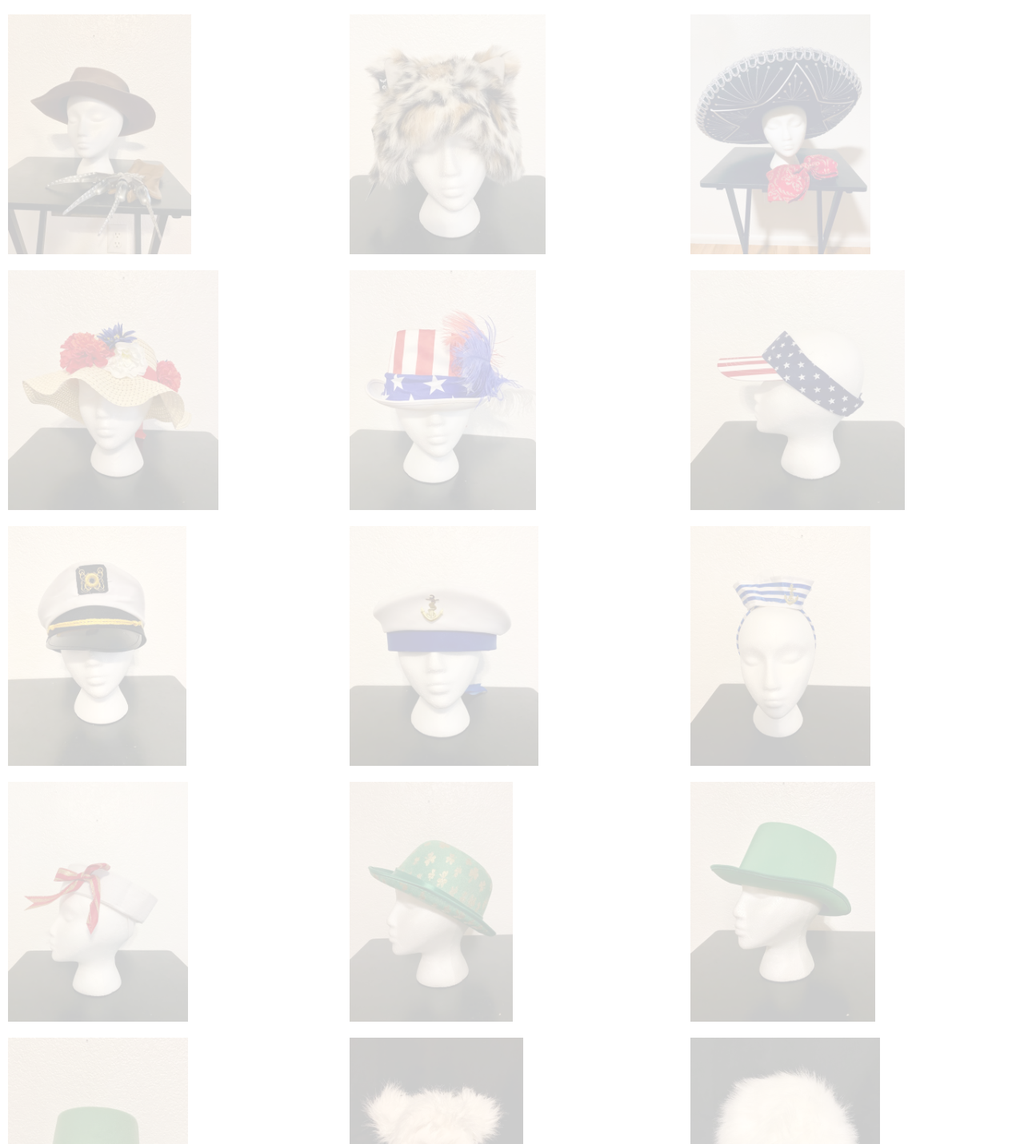
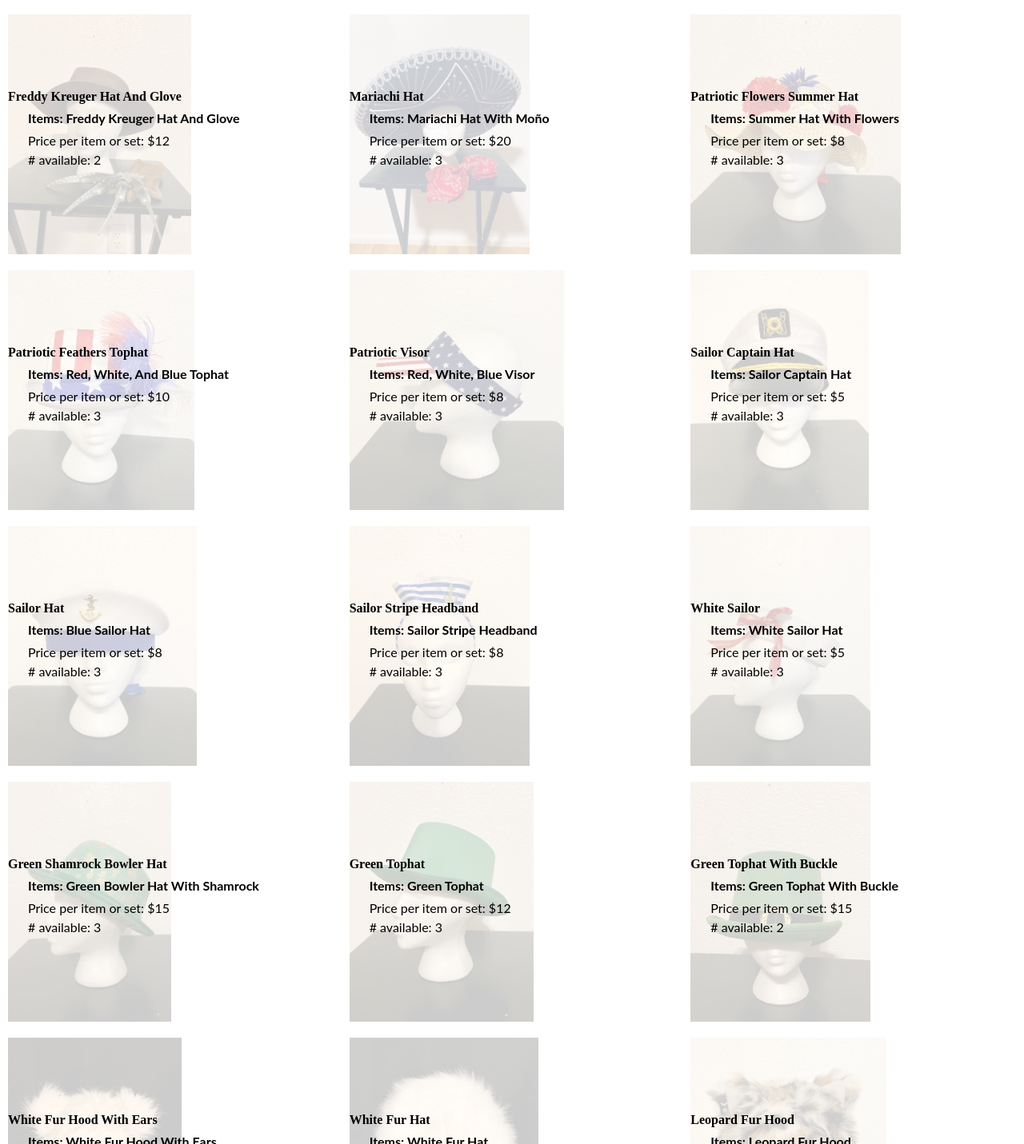
Before and after one commit to alvillaraza/boss-marketplace, a React (Create React App) app: page /hats in a window 1280 px wide. Shown: the part 439-1870 px from the top of the page at 80% size. Built offline with nearby package versions, Linux system fonts and the light colour scheme; a web font is replaced by a local one.

Commit message:
hats desc

```diff
--- a/src/App.css
+++ b/src/App.css
@@ -58,30 +58,30 @@
 .Marketplace .photo > div {
   z-index: 1;
 }
-.Marketplace .description-wrapper {
+.description-wrapper {
   opacity: 0;
   transition-property: opacity;
   transition-duration: 0.5s;
   padding: 10px;
 }
-.Marketplace .description-wrapper h4,
-.Marketplace .description-wrapper .item-title {
+.description-wrapper h4,
+.description-wrapper .item-title {
   text-transform: capitalize;
   line-height: 1;
   font-weight: 700;
   margin-block: 3px;
 }
-.Marketplace .description-wrapper p {
+.description-wrapper p {
   font-family: 'Lato', sans-serif;
   line-height: 0.5;
   padding-left: 20px;
 }
-.Marketplace .description-wrapper .description {
+.description-wrapper .description {
   padding: 5px;
 }
-.Marketplace:hover img {
+:hover img {
   opacity: 0.2;
 }
-.Marketplace:hover .description-wrapper {
+:hover .description-wrapper {
   opacity: 1;
 }
--- a/src/App.less
+++ b/src/App.less
@@ -59,6 +59,7 @@
       z-index: 1;
     }
   }
+}
 
 .description-wrapper {
   opacity: 0;
@@ -93,4 +94,3 @@
     opacity: 1;
   }
 }
-}
--- /dev/null
+++ b/src/Hats/Description.js
@@ -0,0 +1,18 @@
+function Description({ hatName, itemized }) {
+
+  return (
+    <div className="description-wrapper">
+      <h4>{hatName}</h4>
+      {itemized.map((item, idx) => {
+        return (
+          <div className="description" key={idx}>
+            <p className="item-title">Items: {item.item}</p>
+            <p>Price per item or set: ${item.price}</p>
+            <p># available: {item.count}</p>
+          </div>
+        );
+      })}
+    </div>
+  );
+}
+export default Description;
--- a/src/Hats/Hats.js
+++ b/src/Hats/Hats.js
@@ -1,15 +1,39 @@
+// import hatsData from './data'
+
+// function Hats() {
+//   return (
+//     <div className='category-wrapper'>
+//       Hats
+//       {hatsData.map((hats) => {
+//         console.log(hats);
+//         return (
+//           <>
+//             <img src={hats.image} alt={hats.name} />
+//           </>
+//         );
+//       })}
+//     </div>
+//   );
+// }
+
+// export default Hats;
+
 import hatsData from './data'
+import Description from '../Hats/Description';
 
 function Hats() {
   return (
     <div className='category-wrapper'>
       Hats
       {hatsData.map((hats) => {
-        console.log(hats);
         return (
-          <>
+          <div className="photo">
             <img src={hats.image} alt={hats.name} />
-          </>
+            <Description
+              hatName={hats.name}
+              itemized={hats.available}
+            />
+          </div>
         );
       })}
     </div>
@@ -17,27 +41,3 @@ function Hats() {
 }
 
 export default Hats;
-
-// import hatsData from './data'
-// import Description from '../Hats/Description';
-
-// function Hats() {
-//   return (
-//     <div className='category-wrapper'>
-//       Hats
-//       {hatsData.map((hats) => {
-//         return (
-//           <div className="photo">
-//             <img src={hats.image} alt={hats.name} />
-//             <Description
-//               clothingName={hats.name}
-//               itemized={hats.available}
-//             />
-//           </div>
-//         );
-//       })}
-//     </div>
-//   );
-// }
-
-// export default Hats;
--- a/src/Hats/data.js
+++ b/src/Hats/data.js
@@ -20,71 +20,190 @@ const hatsData = [
   {
     name: "Black Leather Hat",
     image: leather_hat,
+    available: [
+      {
+        item: "black leather biker hat with silver chain",
+        price: 8,
+        count: 3,
+      },
+    ],
   },
   {
     name: "Red Military Hat",
     image: red_military,
+    available: [
+      {
+        item: "red military hat",
+        price: 12,
+        count: 2,
+      },
+    ],
   },
   {
-    name: "Freddy Kreuger Hat and Gloves",
+    name: "Freddy Kreuger Hat and Glove",
     image: freddy_with_hands,
+    available: [
+      {
+        item: "freddy kreuger hat and glove",
+        price: 12,
+        count: 2,
+      },
+    ],
   },
 
-    {
-      name: "Leopard Fur Hood",
-      image: leopard_fur_front2,
-    },
-    {
-      name: "Mariachi Hat",
-      image: mariachi_front,
-    },
-    {
+  {
+    name: "Mariachi Hat",
+    image: mariachi_front,
+    available: [
+      {
+        item: "mariachi hat with moño",
+        price: 20,
+        count: 3,
+      },
+    ],
+  },
+  {
     name: "Patriotic Flowers Summer Hat",
     image: patriotic_summer_front,
+    available: [
+      {
+        item: "summer hat with flowers",
+        price: 8,
+        count: 3,
+      },
+    ],
   },
   {
     name: "Patriotic Feathers Tophat",
     image: patriotic_tophat_front,
+    available: [
+      {
+        item: "red, white, and blue tophat",
+        price: 10,
+        count: 3,
+      },
+    ],
   },
   {
     name: "Patriotic Visor",
     image: patriotic_visor_side,
+    available: [
+      {
+        item: "red, white, blue visor",
+        price: 8,
+        count: 3,
+      },
+    ],
   },
   {
     name: "Sailor Captain Hat",
     image: captain_hat_front,
+    available: [
+      {
+        item: "sailor captain hat",
+        price: 5,
+        count: 3,
+      },
+    ],
   },
   {
     name: "Sailor Hat",
     image: sailor_front,
+    available: [
+      {
+        item: "blue sailor hat",
+        price: 8,
+        count: 3,
+      },
+    ],
   },
   {
-    name: "Sailor Stripe Hat",
+    name: "Sailor Stripe Headband",
     image: sailor_stripe_front,
+    available: [
+      {
+        item: "sailor stripe headband",
+        price: 8,
+        count: 3,
+      },
+    ],
   },
   {
     name: "White Sailor",
     image: white_sailor_side,
+    available: [
+      {
+        item: "white sailor hat",
+        price: 5,
+        count: 3,
+      },
+    ],
   },
   {
     name: "Green Shamrock Bowler Hat",
     image: greenbowlerhat_side,
+    available: [
+      {
+        item: "green bowler hat with shamrock",
+        price: 15,
+        count: 3,
+      },
+    ],
   },
   {
     name: "Green Tophat",
     image: greentophat_side,
+    available: [
+      {
+        item: "green tophat",
+        price: 12,
+        count: 3,
+      },
+    ],
   },
   {
     name: "Green Tophat with Buckle",
     image: tophatwithbuckle,
+    available: [
+      {
+        item: "green tophat with buckle",
+        price: 15,
+        count: 2,
+      },
+    ],
   },
   {
     name: "White Fur Hood with Ears",
     image: white_fur_ears_front,
+    available: [
+      {
+        item: "white fur hood with ears",
+        price: 20,
+        count: 3,
+      },
+    ],
   },
   {
     name: "White Fur Hat",
     image: white_fur_hat,
+    available: [
+      {
+        item: "white fur  hat",
+        price: 15,
+        count: 2,
+      },
+    ],
+  },
+  {
+    name: "Leopard Fur Hood",
+    image: leopard_fur_front2,
+    available: [
+      {
+        item: "leopard fur hood",
+        price: 15,
+        count: 1,
+      },
+    ],
   },
 ];
 
```
Lines whose indentation alone changed are shown as unchanged.
